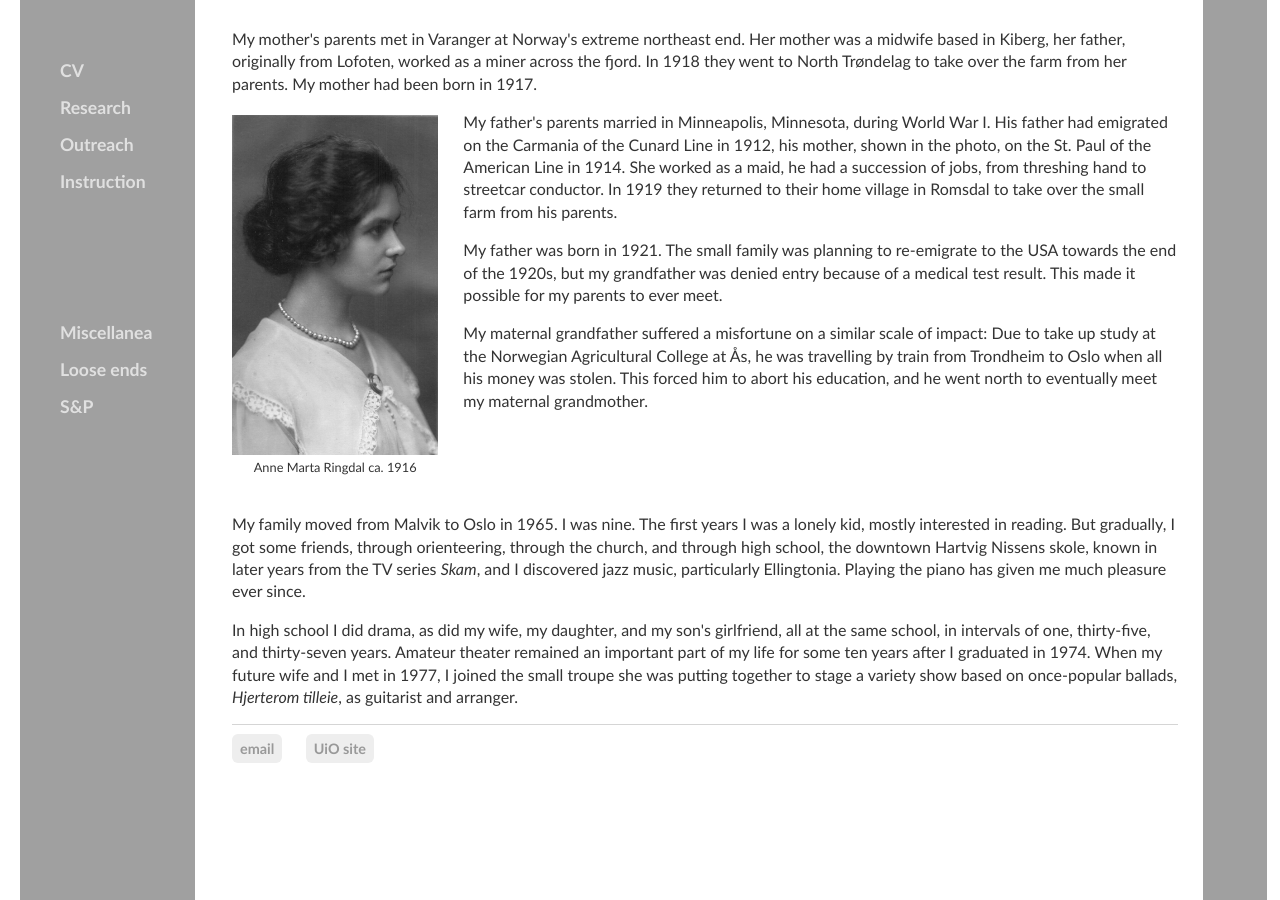
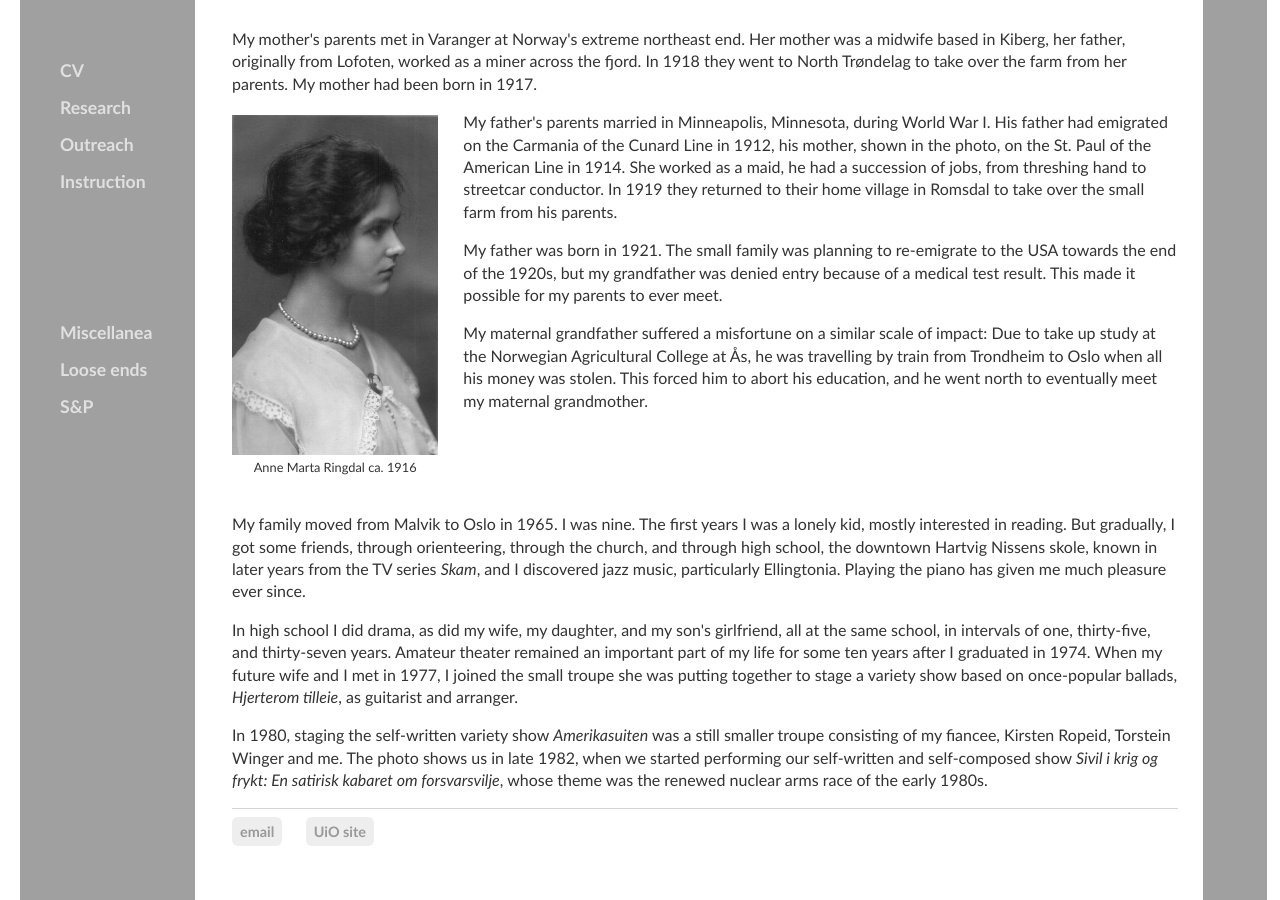
Before and after one commit to kjelljs/kjelljs.github.io, a Jekyll site: the page built from about/index.html, in a window 1280 px wide and 900 px high, scrolled down 3753 px. Built offline with Jekyll 4.4.1, drawn with Linux system fonts in a browser that asks for light colours.

Commit message:
Update index.html

```diff
--- a/about/index.html
+++ b/about/index.html
@@ -80,6 +80,8 @@ figcaption {
 </p>-->
 <p>In high school I did drama, as did my wife, my daughter, and my son's girlfriend, all at the same school, in intervals of one, thirty-five, and thirty-seven years.
 Amateur theater remained an important part of my life for some ten years after I graduated in 1974. When my future wife and I met in 1977, I joined the small troupe she was putting together to stage a variety show based on once-popular ballads, <i>Hjerterom tilleie</i>, as guitarist and arranger. </p>
+<p>In 1980, staging the self-written variety show <i>Amerikasuiten</i> was a still smaller troupe consisting of my fiancee, Kirsten Ropeid, Torstein Winger and me. The photo shows us in late 1982, when we started performing our self-written and self-composed show <i>Sivil i krig og frykt: En satirisk kabaret om forsvarsvilje</i>, whose theme was the renewed nuclear arms race of the early 1980s.
+</p>
 </section>
 <!--p>I love hiking in forests and mountains. And while I treasure maps, I especially like to not know exactly where I am or am heading but go on.</p>-->
 
```
